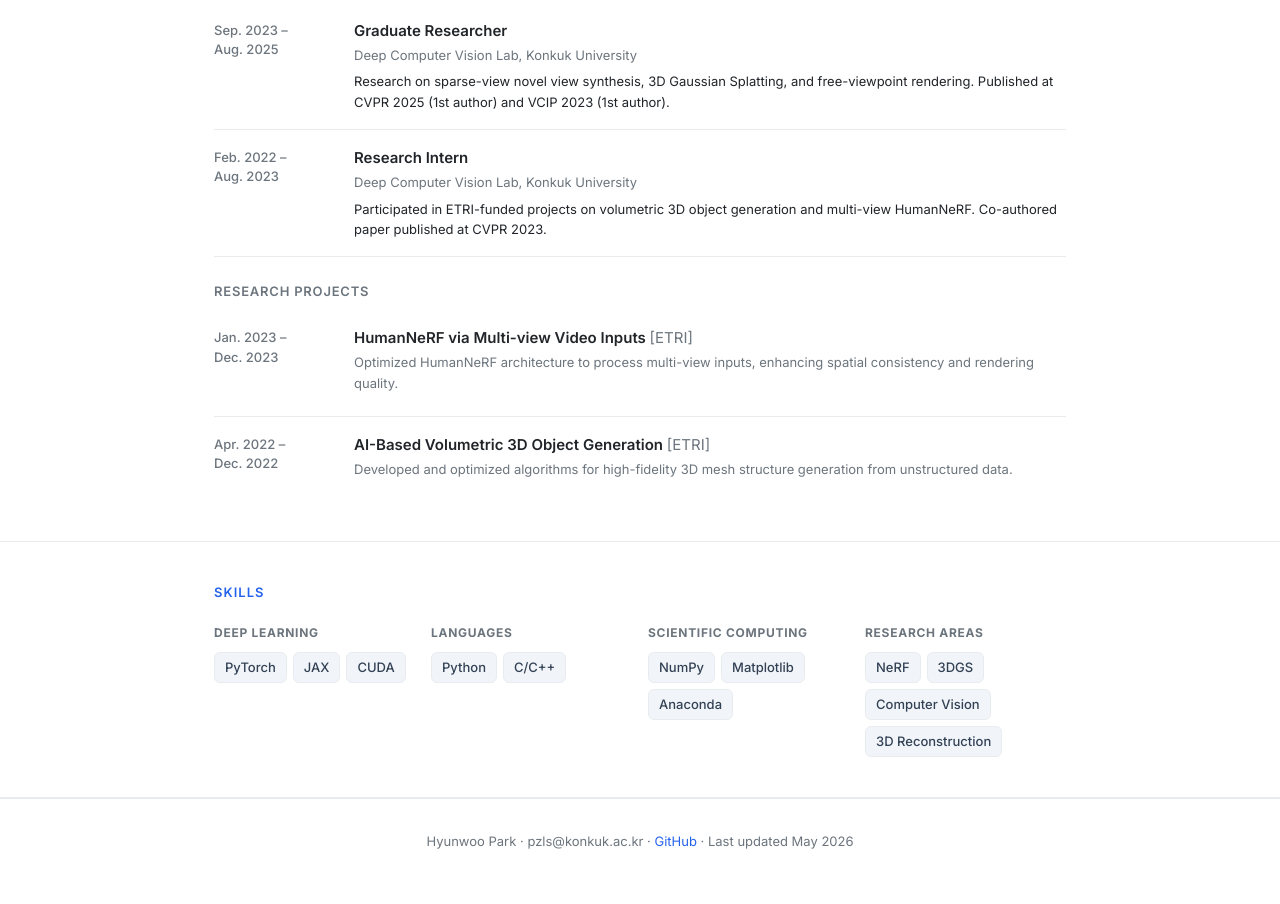
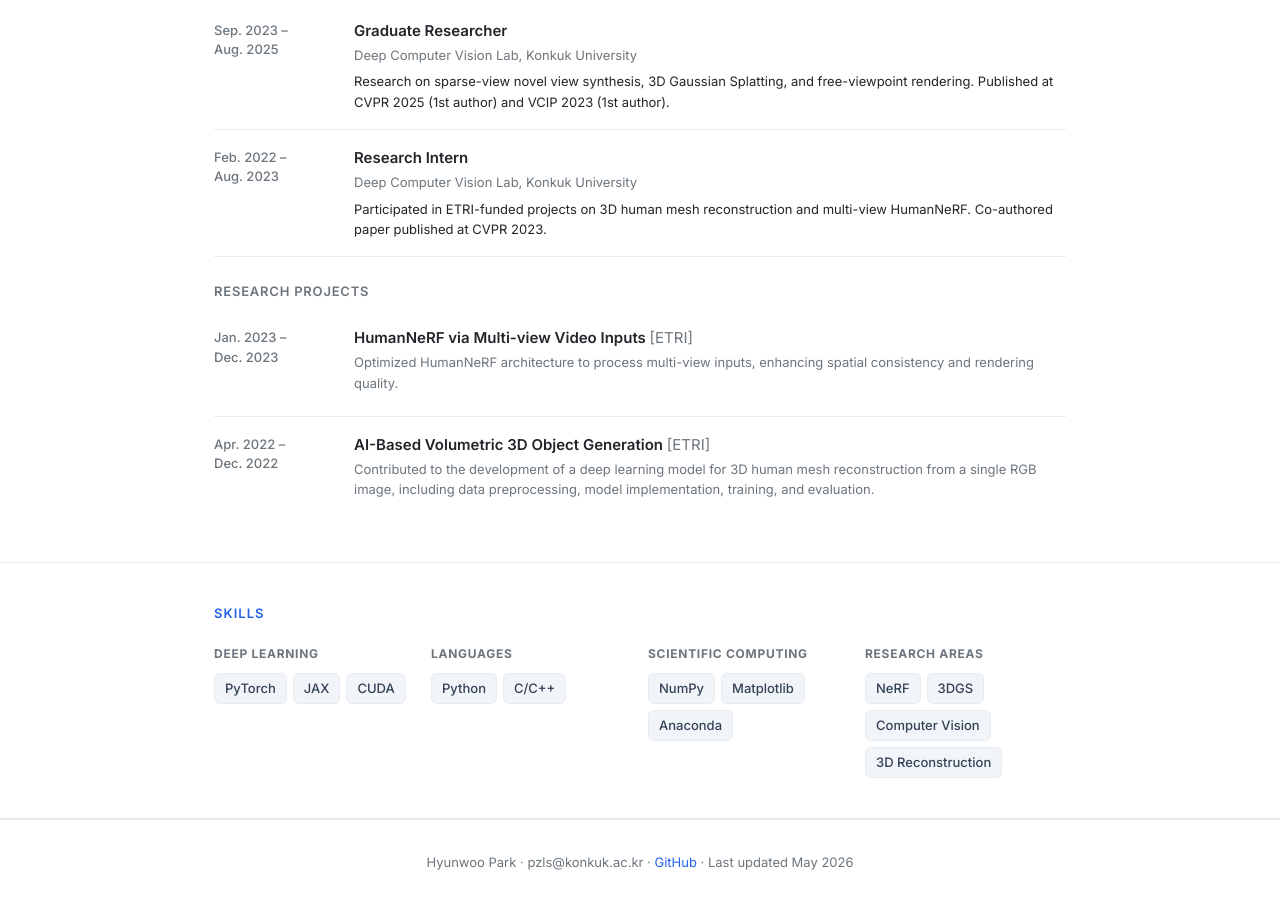
Before and after one commit to HWP97/HWP97.github.io, a plain HTML site: page index.html in a window 1280 px wide. Shown: the part 2490-3394 px from the top of the page. Drawn offline with Linux system fonts and the light colour scheme.

Commit message:
Correct ETRI project description (3D human mesh reconstruction)

```diff
--- a/index.html
+++ b/index.html
@@ -561,7 +561,7 @@
         <div class="timeline-title">Research Intern</div>
         <div class="timeline-sub">Deep Computer Vision Lab, Konkuk University</div>
         <div class="timeline-detail">
-          Participated in ETRI-funded projects on volumetric 3D object generation and multi-view HumanNeRF.
+          Participated in ETRI-funded projects on 3D human mesh reconstruction and multi-view HumanNeRF.
           Co-authored paper published at CVPR 2023.
         </div>
       </div>
@@ -581,7 +581,7 @@
       <div class="timeline-period">Apr. 2022 –<br/>Dec. 2022</div>
       <div>
         <div class="timeline-title">AI-Based Volumetric 3D Object Generation <span style="font-weight:400; color:var(--muted);">[ETRI]</span></div>
-        <div class="timeline-sub">Developed and optimized algorithms for high-fidelity 3D mesh structure generation from unstructured data.</div>
+        <div class="timeline-sub">Contributed to the development of a deep learning model for 3D human mesh reconstruction from a single RGB image, including data preprocessing, model implementation, training, and evaluation.</div>
       </div>
     </div>
   </div>
```
